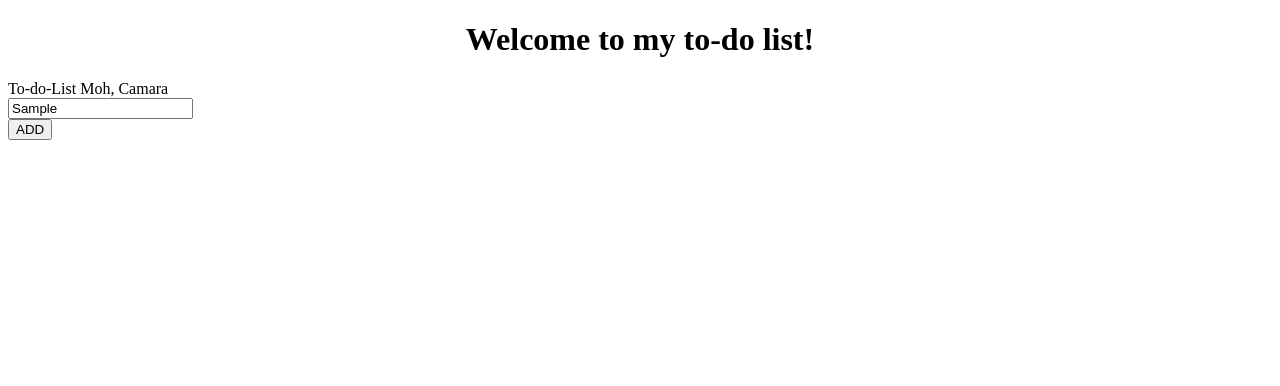
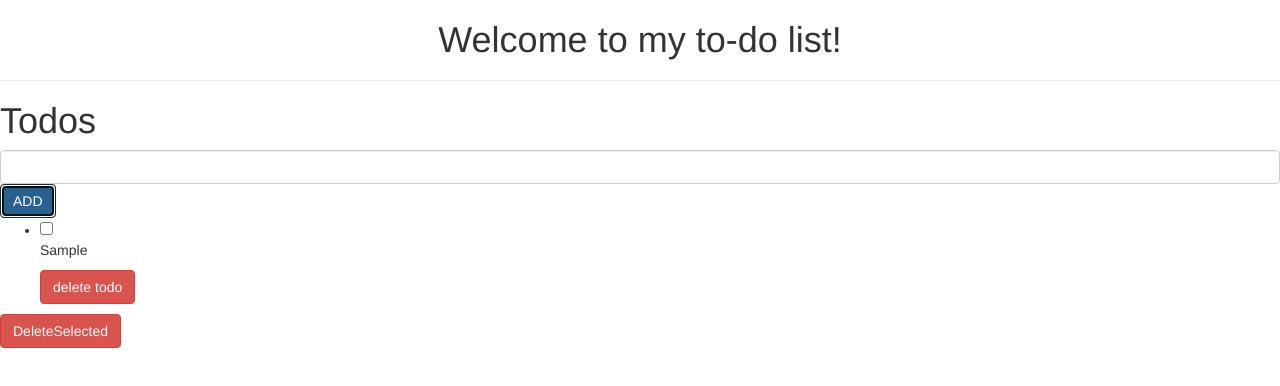
Before and after one commit to mlaminecamara/Todolist-, an Angular app: page / in a window 1280 px wide. Both pictures are taken after typing "Sample" into the empty fields and a click on the button "ADD". Shown: the top 386 px of the page. Built offline with nearby package versions, Linux system fonts and the light colour scheme.

Commit message:
Added add and delete methods

```diff
--- a/angular.json
+++ b/angular.json
@@ -23,6 +23,7 @@
               "src/assets"
             ],
             "styles": [
+              "node_modules/bootstrap/dist/css/bootstrap.css",
               "src/styles.css"
             ],
             "scripts": []
--- a/package.json
+++ b/package.json
@@ -20,6 +20,7 @@
     "@angular/platform-browser": "^6.1.0",
     "@angular/platform-browser-dynamic": "^6.1.0",
     "@angular/router": "^6.1.0",
+    "bootstrap": "^3.3.7",
     "core-js": "^2.5.4",
     "rxjs": "^6.0.0",
     "zone.js": "~0.8.26"
@@ -35,7 +36,7 @@
     "codelyzer": "~4.2.1",
     "jasmine-core": "~2.99.1",
     "jasmine-spec-reporter": "~4.2.1",
-    "karma": "~1.7.1",
+    "karma": "^3.0.0",
     "karma-chrome-launcher": "~2.2.0",
     "karma-coverage-istanbul-reporter": "~2.0.0",
     "karma-jasmine": "~1.1.1",
--- a/src/app/app.component.css
+++ b/src/app/app.component.css
@@ -0,0 +1,3 @@
+p {
+    font-size: 20px;
+}
--- a/src/app/app.component.html
+++ b/src/app/app.component.html
@@ -3,4 +3,5 @@
   Welcome to {{title}}!
 </h1>
 </div>
+<hr>
 <app-todo></app-todo>
--- a/src/app/app.module.ts
+++ b/src/app/app.module.ts
@@ -3,6 +3,7 @@ import { NgModule } from '@angular/core';
 
 import { AppComponent } from './app.component';
 import { TodoComponent } from './todo/todo.component';
+import { FormsModule } from '@angular/forms';
 
 @NgModule({
   declarations: [
@@ -10,7 +11,8 @@ import { TodoComponent } from './todo/todo.component';
     TodoComponent
   ],
   imports: [
-    BrowserModule
+    BrowserModule,
+    FormsModule
   ],
   providers: [],
   bootstrap: [AppComponent]
--- a/src/app/todo/todo.component.css
+++ b/src/app/todo/todo.component.css
@@ -0,0 +1,3 @@
+.completed{
+    text-decoration: line-through;
+}
--- a/src/app/todo/todo.component.html
+++ b/src/app/todo/todo.component.html
@@ -1,9 +1,27 @@
-<div>
-    To-do-List Moh, Camara
-<div>
-  <input type="text">
+<section class="todoapp">
+<header class="header">
+<h1> Todos</h1>
+
+  <input class="form-control" type="text" [(ngModel)]="newTodo">
+<button class="btn btn-primary" [disabled] = "!allowTodoCreation" (click)="onCreateTodo()">ADD</button>
+</header>
+
+<div class="main">
+  <ul class="todo-list">
+    <li *ngFor="let todo of todos;let i=index" class="todo">
+      <div class="view">
+        <input type="checkbox" [checked]="todo.todoStatus" (change)="todo.todoStatus = !todo.todoStatus">
+        <!-- <input type="checkbox" (change)="onComplete($event)"> -->
+        <p [ngClass]="{'completed':todo.todoStatus}">{{todo.name}}</p>
+        <button class="btn btn-danger" (click)="onDeleteTodo(todo, i)"> delete todo</button>
+      </div>
+    </li>
+  </ul>
+  <button class="btn btn-danger" (click)="deleteSelected()">DeleteSelected</button>
 </div>
 
-<div>
-  <button>ADD</button>
-</div>
+<footer class="footer">
+
+</footer>
+
+</section>
--- a/src/app/todo/todo.component.ts
+++ b/src/app/todo/todo.component.ts
@@ -6,13 +6,55 @@ import { Component, OnInit, Input } from '@angular/core';
   styleUrls: ['./todo.component.css']
 })
 export class TodoComponent implements OnInit {
+  allowTodoCreation = false;
+  todoStatus = false;
 
-  todoList = [''];
-  @Input() newTodo: string;
+  todoCreationStatus = 'No todo created';
 
-  constructor() { }
+  todos = [];
+
+  newTodo = '';
+
+  constructor() {
+    setTimeout(() => {
+      this.allowTodoCreation = true;
+    }, 2000);
+  }
 
   ngOnInit() {
   }
 
+  onCreateTodo(){
+    var tab =
+      {
+        todoStatus: false,
+        name: this.newTodo
+      }
+
+      this.todos.push(tab);
+
+      this.newTodo =''
 }
+
+
+  onDeleteTodo(todo,i){
+    this.todos.splice(i,1);
+
+  }
+
+  deleteSelected(){
+      this.todos = this.todos.filter((todo)=> !todo.todoStatus);
+    }
+
+  // onComplete(event: Event){
+  //   if((<HTMLInputElement>event.target).checked){
+  //     this.todoStatus = true;
+  //     //console.log(this.todoStatus);
+  //   }
+  //   else{
+  //     this.todoStatus = false;
+  //   }
+
+  // }
+
+}
```
Also changed, not shown: 1 other file (tests, documents, lock files or other folders).
